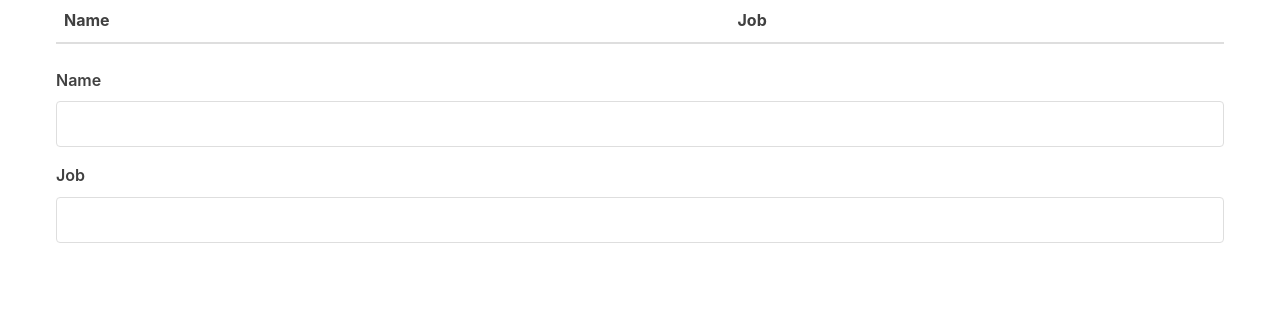
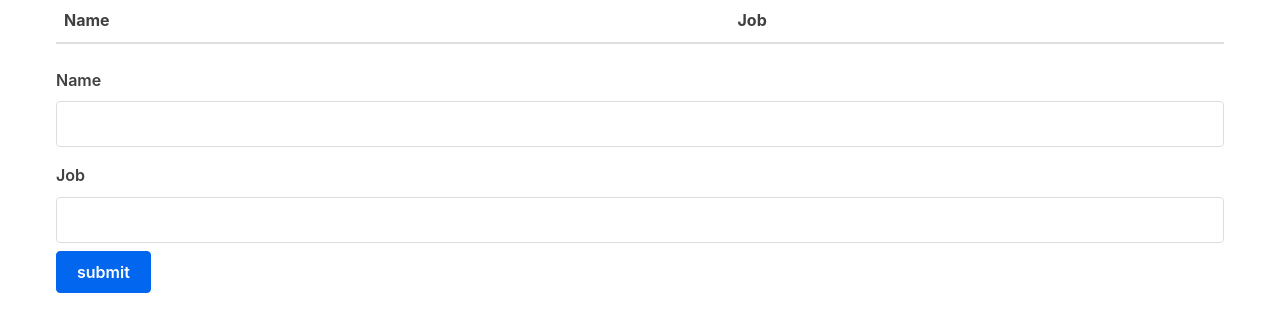
Before and after one commit to michael021212/react-sample, a React (Create React App) app: page / in a window 1280 px wide. Shown: the top 332 px of the page. Built offline with nearby package versions, Linux system fonts and the light colour scheme.

Commit message:
Form実装(保存機能)

```diff
--- a/src/App.js
+++ b/src/App.js
@@ -6,7 +6,6 @@
   state = {
     characters: [],
   }
-
 
 removeCharacter = index => {
   const { characters } = this.state
@@ -18,12 +17,16 @@
   })
 }
 
+handleSubmit = character => {
+  this.setState({ characters: [...this.state.characters, character] })
+}
+
 render () {
   const { characters } = this.state
   return (
     <div className="container">
       <Table characterData={characters} removeCharacter={this.removeCharacter} />
-      <Form />
+      <Form handleSubmit={this.handleSubmit} />
     </div>
   )
 }
--- a/src/Form.js
+++ b/src/Form.js
@@ -14,6 +14,11 @@
     this.setState({
       [name]: value,
     })
+  }
+
+  submitForm = () => {
+    this.props.handleSubmit(this.state)
+    this.setState(this.initialState)
   }
 
   render() {
@@ -35,6 +40,7 @@
           id="job"
           value={job}
           onChange={this.handleChange} />
+        <input type="button" value="submit" onClick={this.submitForm} />
       </form>
     );
   }
```
